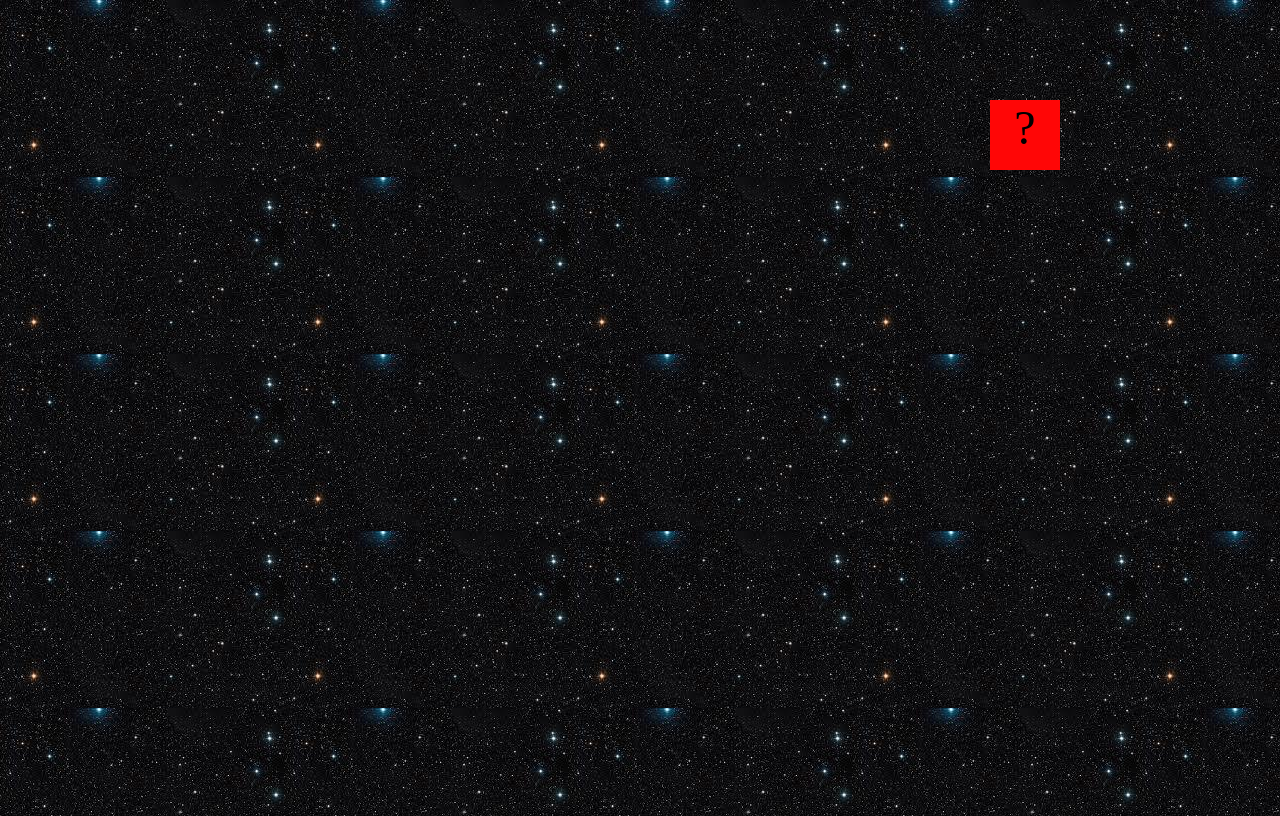
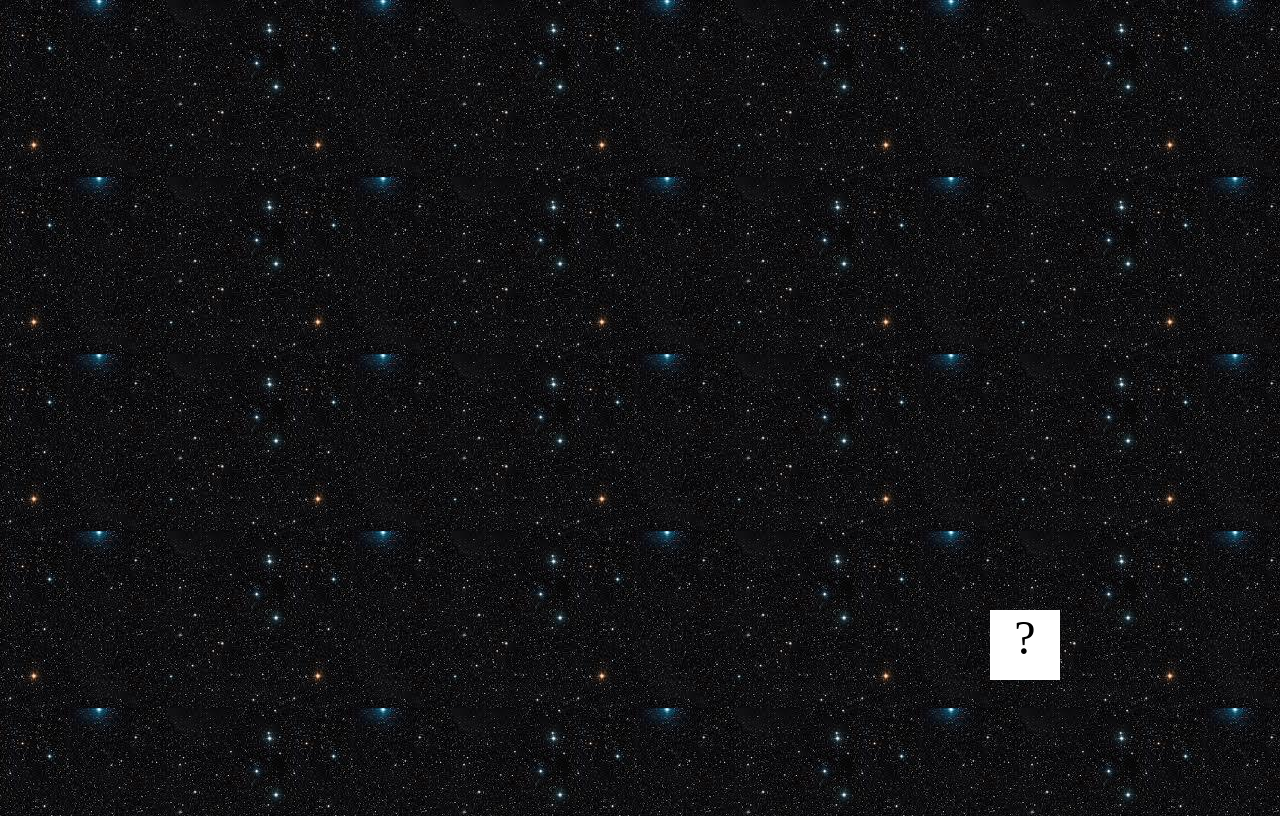
Before and after one commit to micahpineda/micahpineda.github.io, a plain HTML site: page fsd-projects/bouncing-box/index.html in a window 1280 px wide. Drawn offline with Linux system fonts and the light colour scheme.

Commit message:
finished bonus challenges on bouncing box

```diff
--- a/fsd-projects/bouncing-box/index.html
+++ b/fsd-projects/bouncing-box/index.html
@@ -8,7 +8,7 @@
       .box {
         width: 70px;
         height: 70px;
-        background-color: rgb(255, 6, 6);
+        background-color: rgb(255, 255, 255);
         font-size: 300%;
         text-align: center;
         user-select: none;
@@ -75,7 +75,7 @@
         // TODO 2 - Variable declarations
         var positionX = 0;
         var points = 0;
-        var speedX = 10;
+        var speed = 10;
         var positionY = 0;
         var speedY = 10;
         var boardHeight = jQuery(window).height();
@@ -88,15 +88,20 @@
          * If the box drifts off the screen, turn it around!
          */
         function update() {
-          moveBoxTo(positionX);
-          positionX += speedX;
+           moveBoxTo(positionX, positionY)
+          positionX += speed;
+          positionY += speedY;
            if (positionX > boardWidth) {
-             speedX *= -1;
+             speed *= -1;
+            }if (positionX < 0) {
+              speed *= -1;
             }
-            if (positionX < 0) {
-              speedX *= -1;
+            if (positionY > 0){
+              speedY *= -1;
             }
-
+            if (positionY < boardHeight){
+              speedY *= -1;
+            }
 
           }
 
@@ -113,16 +118,13 @@
         positionX = 0;
         changeBoxText(points);
         points ++;
-        speedX +=3;
-
-
-
+        speed = 3 * points + 10;
 
         }
 
 
 
-      })();
+      })();;
     </script>
   </body>
 </html>
```
Also changed, not shown: images/download (3).jpg (added).
